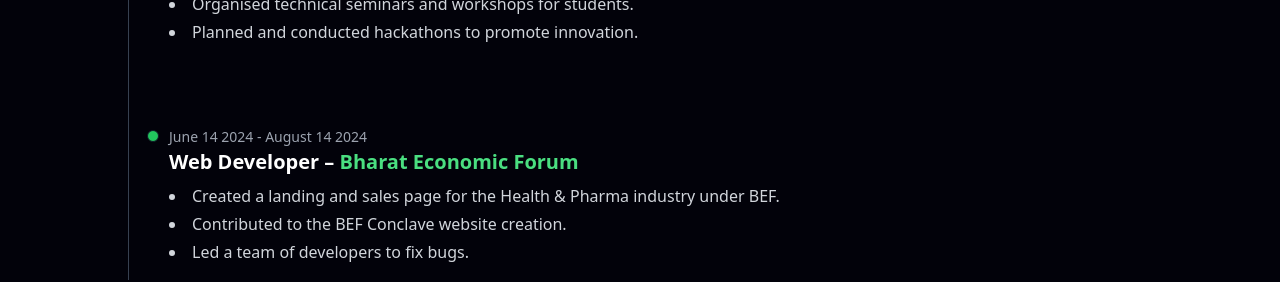
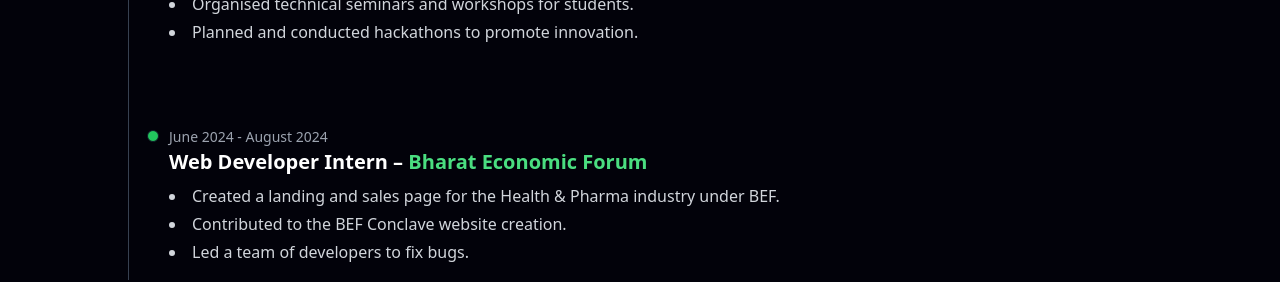
Before and after one commit to rakeshp1423/Meagain, a React (Vite) app: page / in a window 1280 px wide. Shown: the part 2440-2722 px from the top of the page. Built offline with nearby package versions, Linux system fonts and the light colour scheme.

Commit message:
made some changes in the experience section

```diff
--- a/src/components/Experience.jsx
+++ b/src/components/Experience.jsx
@@ -12,9 +12,9 @@
     ],
   },
   {
-    title: "Web Developer",
+    title: "Web Developer Intern",
     company: "Bharat Economic Forum",
-    date: "June 14 2024 - August 14 2024",
+    date: "June 2024 - August 2024",
     details: [
       "Created a landing and sales page for the Health & Pharma industry under BEF.",
       "Contributed to the BEF Conclave website creation.",
```
